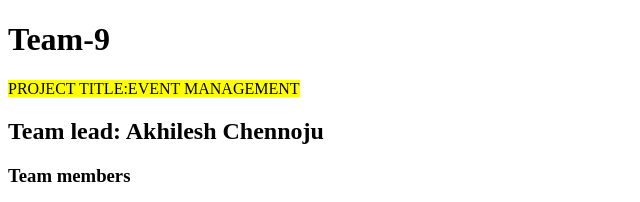
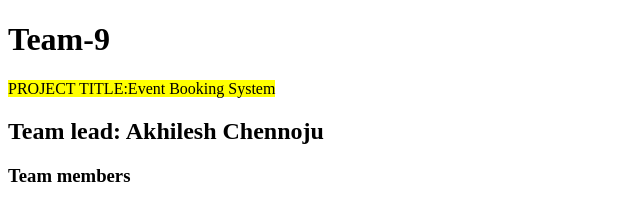
Before and after one commit to Akhilesh4027/Team-9, a plain HTML site: page index.html in a window 1280 px wide. Shown: the top 202 px of the page, 0-640 px from the left. Drawn offline with Linux system fonts and the light colour scheme.

Commit message:
added title

```diff
--- a/index.html
+++ b/index.html
@@ -7,7 +7,7 @@
 </head>
 <body>
     <h1>Team-9</h1>
-    <mark>PROJECT TITLE:EVENT MANAGEMENT</mark>
+    <mark>PROJECT TITLE:Event Booking System</mark>
     <h2>Team lead: Akhilesh Chennoju</h2>
     <h3>Team members</h3>
     <ol>
```
